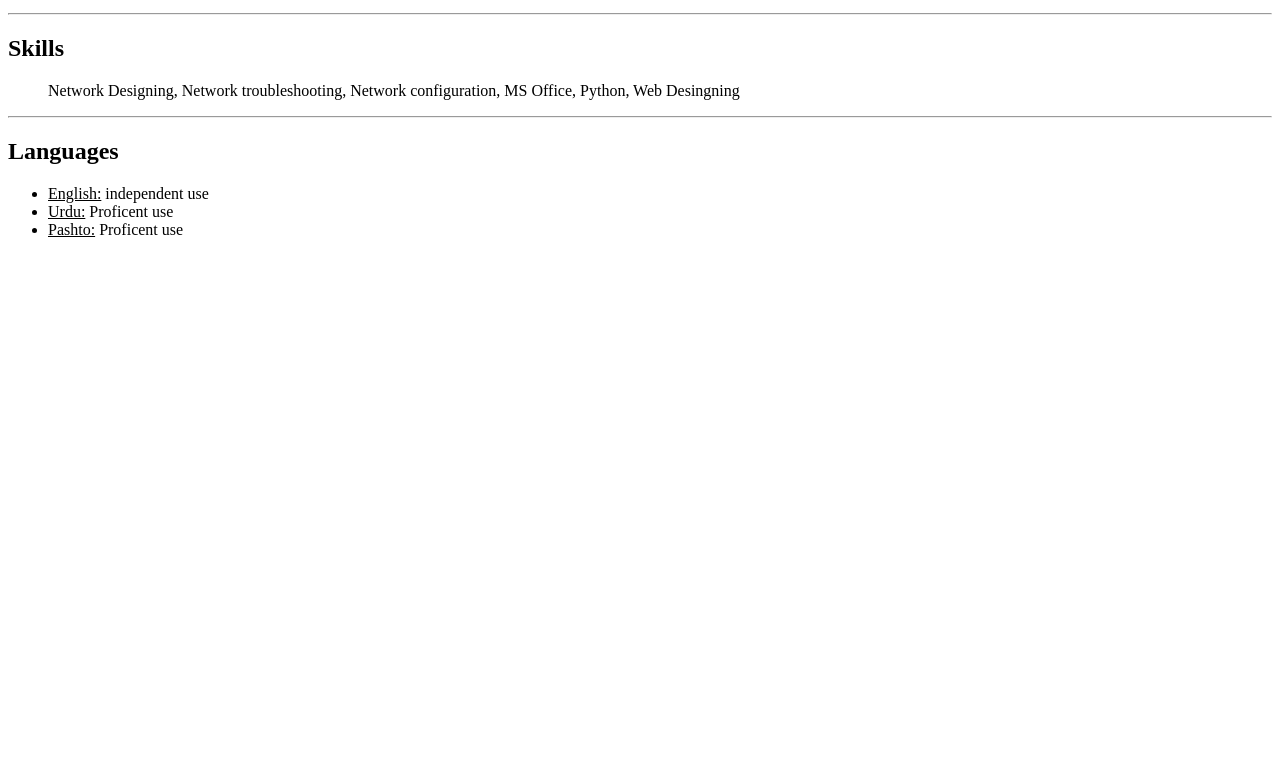
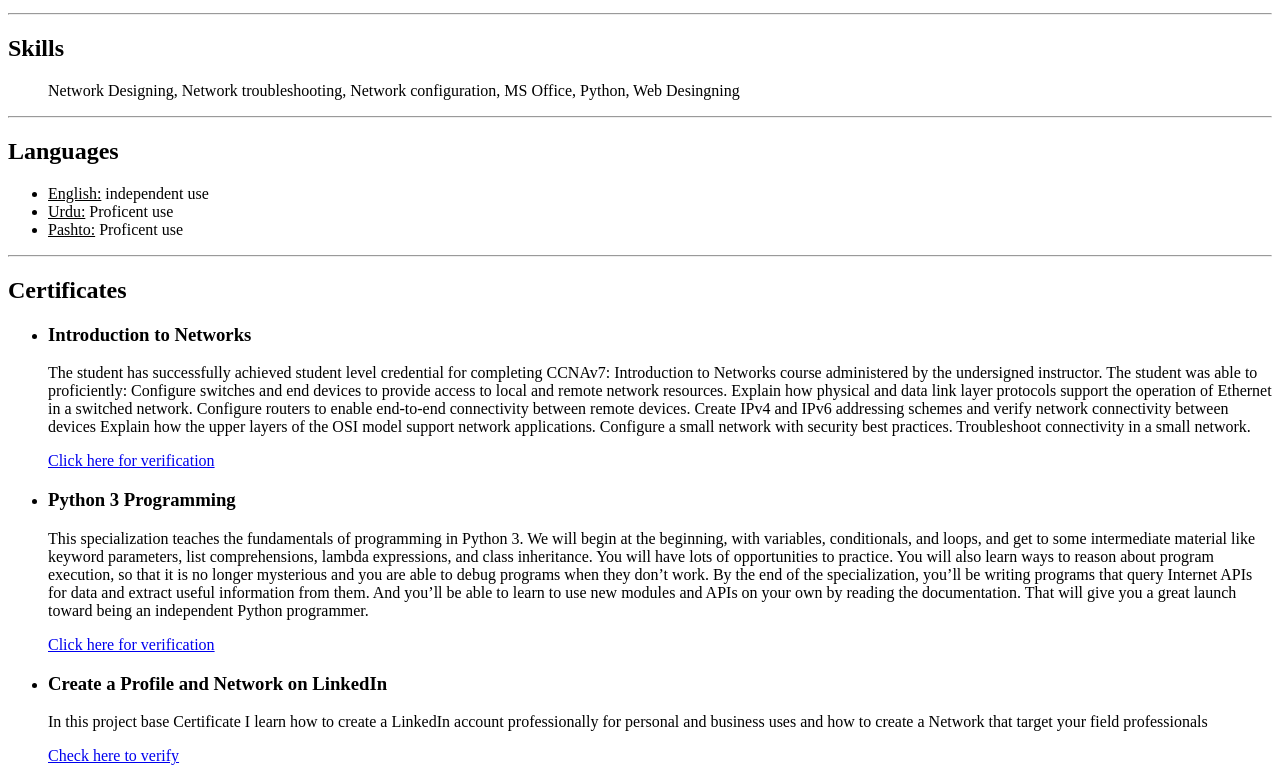
Before and after one commit to malikkaleemullah/My_resume, a plain HTML site: page resume.html in a window 1280 px wide. Shown: the part 1270-2051 px from the top of the page. Before the commit the page ends 1525 px from the top, so only its background shows below. Drawn offline with Linux system fonts and the light colour scheme.

Commit message:
adding certificats

```diff
--- a/resume.html
+++ b/resume.html
@@ -2,7 +2,7 @@
 <html lang="en">
 <head>
     <style>
-        table, tr, th {border: 1px solid black;}
+        table, tr, th {border: 1px solid rgb(174, 218, 14);}
     </style>
     <meta charset="UTF-8">
     <meta name="viewport" content="width=device-width, initial-scale=1.0">
@@ -16,7 +16,7 @@
     <ul>
         <li>Name: Kaleem Ullah</li>
         <li>Profession: Electrical Engineer | Network Administrator | Software Developer</li>
-        <li>Phone Number: +92 318 0968700</li>
+        <li>Phone Number: <a href="tel:+923180968700">+92 318 0968700</a></li>
         <li>Address: Muslim abad Charsadda road Peshawar,Pakistan</li>
     </ul>
     <hr>
@@ -91,6 +91,56 @@
         <li><u>Urdu:</u> Proficent use</li>
         <li><u>Pashto:</u> Proficent use</li>
     </ul>
+    <hr>
+    <h2>Certificates</h2>
+    <ul>
+        <li><h3>Introduction to Networks</h3></li>
+        <p>The student has successfully achieved student level credential for completing CCNAv7: Introduction to Networks course
+            administered by the undersigned instructor. The student was able to proficiently:
+            Configure switches and end devices to provide access to local and
+            remote network resources.
+            Explain how physical and data link layer protocols support the operation
+            of Ethernet in a switched network.
+            Configure routers to enable end-to-end connectivity between remote
+            devices.
+            Create IPv4 and IPv6 addressing schemes and verify network
+            connectivity between devices
+            Explain how the upper layers of the OSI model support network
+            applications.
+            Configure a small network with security best practices.
+            Troubleshoot connectivity in a small network.</p>
+            <a href="C:\Users\Kaleem ullah\Desktop\My_resume\KaleemUllah-ITN-certificate (1).pdf">
+                Click here for verification
+            </a>
+        <li><h3>Python 3 Programming</h3></li>
+        <p>This specialization teaches the fundamentals of programming in
+            Python 3. We will begin at the beginning, with variables, conditionals,
+            and loops, and get to some intermediate material like keyword
+            parameters, list comprehensions, lambda expressions, and class
+            inheritance. You will have lots of opportunities to practice. You will also
+            learn ways to reason about program execution, so that it is no longer
+            mysterious and you are able to debug programs when they don’t
+            work. By the end of the specialization, you’ll be writing programs that
+            query Internet APIs for data and extract useful information from
+            them. And you’ll be able to learn to use new modules and APIs on
+            your own by reading the documentation. That will give you a great
+            launch toward being an independent Python programmer.</p>
+            <a href="C:\Users\Kaleem ullah\Desktop\My_resume\python 3.pdf">Click here for verification</a>
+            <li>
+                <h3>Create a Profile and Network on LinkedIn</h3>
+            </li>
+            <p>In this project base Certificate I learn how to create a LinkedIn account
+                professionally for personal and business uses and how to create a Network
+                that target your field professionals
+            </p>
+            <a href="C:\Users\Kaleem ullah\Desktop\My_resume\Linkedin.pdf">
+                Check here to verify
+            </a>
+
+
+
+    </ul>
+
 
 
 </body>
```
Also changed, not shown: 3 other files.
